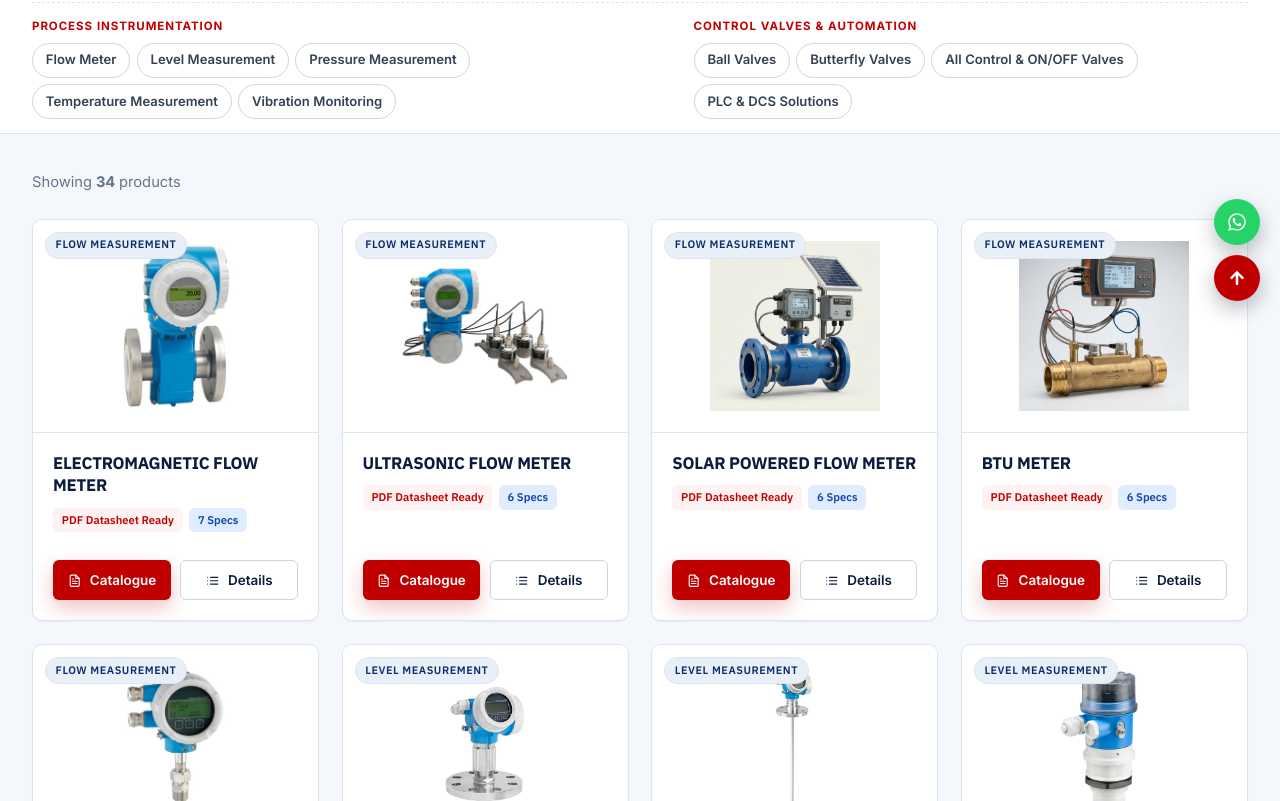
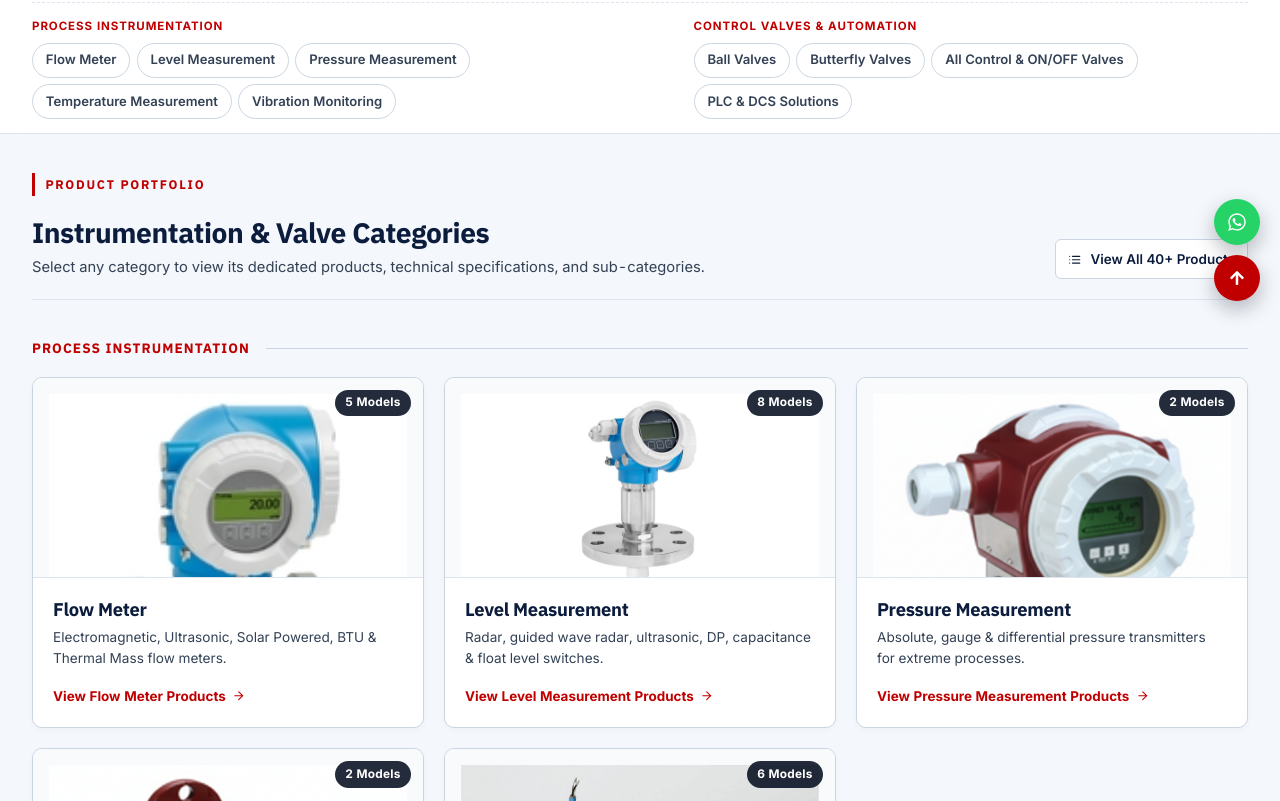
Before and after one commit to tapgit-web/MCC-WEBSITE, a React (Vite) app: page /products in a window 1280 px wide. Shown: the part 479-1280 px from the top of the page. Built offline with nearby package versions, Linux system fonts and the light colour scheme.

Commit message:
Show category cards with name and image on products overview that navigate to sub-category product lists

```diff
--- a/src/components/pages/ProductLists.css
+++ b/src/components/pages/ProductLists.css
@@ -364,10 +364,191 @@
 
 @media (prefers-reduced-motion: reduce) {
   .cira-product-card,
-  .cira-product-card__img {
+  .cira-product-card__img,
+  .cira-cat-tile,
+  .cira-cat-tile__img {
     transition: none;
   }
-  .cira-product-card:hover {
+  .cira-product-card:hover,
+  .cira-cat-tile:hover {
     transform: none;
   }
 }
+
+/* ==========================================================================
+   Product Categories Overview Grid (Name & Image Showcase)
+   ========================================================================== */
+
+.cira-catalog-overview {
+  display: flex;
+  flex-direction: column;
+  gap: 2.5rem;
+}
+
+.cira-catalog-overview__header {
+  display: flex;
+  flex-direction: column;
+  gap: 1rem;
+  padding-bottom: 1.25rem;
+  border-bottom: 1px solid var(--cira-border);
+}
+
+@media (min-width: 768px) {
+  .cira-catalog-overview__header {
+    flex-direction: row;
+    align-items: flex-end;
+    justify-content: space-between;
+  }
+}
+
+.cira-catalog-overview__title {
+  font-size: clamp(1.4rem, 2.2vw, 1.85rem);
+  font-weight: 700;
+  color: var(--cira-navy-900);
+  margin: 0.35rem 0 0.4rem;
+}
+
+.cira-catalog-overview__subtitle {
+  color: var(--cira-text-secondary);
+  font-size: 0.92rem;
+  max-width: 680px;
+  margin: 0;
+  line-height: 1.6;
+}
+
+.cira-showcase-section {
+  display: flex;
+  flex-direction: column;
+  gap: 1.25rem;
+}
+
+.cira-showcase-section__head {
+  display: flex;
+  align-items: center;
+  gap: 1rem;
+}
+
+.cira-showcase-section__tag {
+  font-size: 0.85rem;
+  font-weight: 800;
+  text-transform: uppercase;
+  letter-spacing: 0.08em;
+  color: var(--cira-red-600);
+  margin: 0;
+  white-space: nowrap;
+}
+
+.cira-showcase-section__line {
+  flex: 1;
+  height: 1px;
+  background: var(--cira-border-strong);
+}
+
+.cira-showcase-grid {
+  display: grid;
+  grid-template-columns: 1fr;
+  gap: 1.25rem;
+}
+
+@media (min-width: 576px) {
+  .cira-showcase-grid {
+    grid-template-columns: repeat(2, 1fr);
+  }
+}
+
+@media (min-width: 992px) {
+  .cira-showcase-grid {
+    grid-template-columns: repeat(3, 1fr);
+  }
+}
+
+.cira-cat-tile {
+  display: flex;
+  flex-direction: column;
+  background: #ffffff;
+  border: 1.5px solid var(--cira-border-strong);
+  border-radius: var(--radius-md);
+  text-decoration: none;
+  color: inherit;
+  overflow: hidden;
+  transition: transform 0.2s cubic-bezier(0.16, 1, 0.3, 1), box-shadow 0.2s ease, border-color 0.2s ease;
+  box-shadow: 0 2px 6px rgba(0, 0, 0, 0.03);
+}
+
+.cira-cat-tile:hover {
+  transform: translateY(-4px);
+  box-shadow: 0 10px 24px rgba(6, 15, 33, 0.08);
+  border-color: var(--cira-red-600);
+}
+
+.cira-cat-tile__media {
+  position: relative;
+  width: 100%;
+  height: 200px;
+  background: #f8fafc;
+  display: grid;
+  place-items: center;
+  overflow: hidden;
+  padding: 1rem;
+  border-bottom: 1px solid var(--cira-border);
+}
+
+.cira-cat-tile__img {
+  width: 100%;
+  height: 100%;
+  object-fit: contain;
+  transition: transform 0.3s cubic-bezier(0.16, 1, 0.3, 1);
+}
+
+.cira-cat-tile:hover .cira-cat-tile__img {
+  transform: scale(1.06);
+}
+
+.cira-cat-tile__badge {
+  position: absolute;
+  top: 0.75rem;
+  right: 0.75rem;
+  background: rgba(6, 15, 33, 0.88);
+  color: #ffffff;
+  padding: 0.22rem 0.65rem;
+  border-radius: 999px;
+  font-size: 0.74rem;
+  font-weight: 700;
+  letter-spacing: 0.02em;
+}
+
+.cira-cat-tile__body {
+  padding: 1.25rem;
+  display: flex;
+  flex-direction: column;
+  flex: 1;
+}
+
+.cira-cat-tile__title {
+  font-size: 1.15rem;
+  font-weight: 700;
+  color: var(--cira-navy-900);
+  margin: 0 0 0.45rem;
+}
+
+.cira-cat-tile__desc {
+  font-size: 0.85rem;
+  color: var(--cira-text-secondary);
+  line-height: 1.55;
+  margin: 0 0 1rem;
+  flex: 1;
+}
+
+.cira-cat-tile__action {
+  display: inline-flex;
+  align-items: center;
+  gap: 0.4rem;
+  font-size: 0.84rem;
+  font-weight: 700;
+  color: var(--cira-red-600);
+  transition: gap 0.2s ease;
+}
+
+.cira-cat-tile:hover .cira-cat-tile__action {
+  gap: 0.65rem;
+}
--- a/src/components/pages/ProductLists.js
+++ b/src/components/pages/ProductLists.js
@@ -1,12 +1,97 @@
-import React, { useState, useMemo } from "react";
+import React, { useState, useMemo, useEffect } from "react";
 import { useParams, Link, useNavigate } from "react-router-dom";
-import { FiSearch, FiFileText, FiList, FiCpu, FiCheckCircle, FiArrowRight } from "react-icons/fi";
+import { FiSearch, FiFileText, FiList, FiCpu, FiCheckCircle, FiArrowRight, FiGrid } from "react-icons/fi";
 import products from "../../data/products";
 import "./ProductLists.css";
 import PdfViewerModal from "../common/PdfViewerModal";
 import AnimatedSection from "../animation/AnimatedSection";
 import { StaggerGrid, StaggerItem } from "../animation/MotionPrimitives";
+
+import flowImg from "../images/product/flow/ELECTROMAGNETICFLOWMETER.jpg";
+import levelImg from "../images/product/level/RadarLevel.jpeg";
+import pressureImg from "../images/product/pressure/dpt.png";
+import tempImg from "../images/product/temperature/head.png";
+import vibrationImg from "../images/product/vibration/sensors.png";
+import ballValveImg from "../images/product/valve/2pcsballvalve.png";
+import bfvImg from "../images/product/valve/LineedButterfly.png";
+import valveImg from "../images/product/valve/3pcsballvalve.png";
 import plcImg from "../images/product/plc_dcs_real.jpg";
+
+const CATEGORY_SHOWCASE = [
+  {
+    group: "Process Instrumentation",
+    items: [
+      {
+        name: "Flow Meter",
+        slug: "flow measurement",
+        image: flowImg,
+        count: "5 Models",
+        subtitle: "Electromagnetic, Ultrasonic, Solar Powered, BTU & Thermal Mass flow meters.",
+      },
+      {
+        name: "Level Measurement",
+        slug: "level measurement",
+        image: levelImg,
+        count: "8 Models",
+        subtitle: "Radar, guided wave radar, ultrasonic, DP, capacitance & float level switches.",
+      },
+      {
+        name: "Pressure Measurement",
+        slug: "pressure measurement",
+        image: pressureImg,
+        count: "2 Models",
+        subtitle: "Absolute, gauge & differential pressure transmitters for extreme processes.",
+      },
+      {
+        name: "Temperature Measurement",
+        slug: "temperature measurement",
+        image: tempImg,
+        count: "2 Models",
+        subtitle: "Head mount and float mount industrial temperature sensors & transmitters.",
+      },
+      {
+        name: "Vibration Monitoring",
+        slug: "vibration monitoring",
+        image: vibrationImg,
+        count: "6 Models",
+        subtitle: "Accelerometers, velocity sensors, displacement & bearing condition monitors.",
+      },
+    ],
+  },
+  {
+    group: "Control Valves & Automation",
+    items: [
+      {
+        name: "Ball Valves",
+        slug: "ball valve",
+        image: ballValveImg,
+        count: "7 Models",
+        subtitle: "2-piece, 3-piece, 3/4-way, wafer, UPVC, PP & FEP/PFA lined ball valves.",
+      },
+      {
+        name: "Butterfly Valves",
+        slug: "butterfly valve",
+        image: bfvImg,
+        count: "4 Models",
+        subtitle: "Rubber lined, double flanged, lug type & FEP/PFA lined butterfly valves.",
+      },
+      {
+        name: "All Control & ON/OFF Valves",
+        slug: "valve",
+        image: valveImg,
+        count: "11 Models",
+        subtitle: "Complete portfolio of pneumatic actuator & manual control valves.",
+      },
+      {
+        name: "PLC & DCS Solutions",
+        slug: "plc & dcs solutions",
+        image: plcImg,
+        count: "Turnkey",
+        subtitle: "System integration, control panel engineering & SCADA commissioning.",
+      },
+    ],
+  },
+];
 
 const INSTRUMENTATION_CATEGORIES = [
   { label: "Flow Meter", slug: "flow measurement" },
@@ -47,9 +132,16 @@ function ProductLists() {
   const [searchQuery, setSearchQuery] = useState("");
   const [selectedPdfProduct, setSelectedPdfProduct] = useState(null);
   const [isPdfModalOpen, setIsPdfModalOpen] = useState(false);
+  const [showAllFlat, setShowAllFlat] = useState(false);
 
   const selectedCategory = decodeURIComponent(category || "").trim().toLowerCase();
   const isPlcDcs = selectedCategory === "plc & dcs solutions";
+
+  useEffect(() => {
+    setShowAllFlat(false);
+  }, [category]);
+
+  const showCategoriesOverview = !selectedCategory && !searchQuery && !showAllFlat;
 
   const isPillActive = (slug) => {
     if (!selectedCategory && slug === "") return true;
@@ -352,23 +444,90 @@ function ProductLists() {
               </div>
             </section>
           </AnimatedSection>
+        ) : showCategoriesOverview ? (
+          <div className="cira-catalog-overview">
+            <div className="cira-catalog-overview__header">
+              <div>
+                <span className="cira-eyebrow">Product Portfolio</span>
+                <h2 className="cira-catalog-overview__title">Instrumentation &amp; Valve Categories</h2>
+                <p className="cira-catalog-overview__subtitle">
+                  Select any category to view its dedicated products, technical specifications, and sub-categories.
+                </p>
+              </div>
+              <button
+                type="button"
+                className="cira-btn cira-btn--outline cira-btn--sm"
+                onClick={() => setShowAllFlat(true)}
+              >
+                <FiList aria-hidden="true" /> View All 40+ Products
+              </button>
+            </div>
+
+            {CATEGORY_SHOWCASE.map((section) => (
+              <section key={section.group} className="cira-showcase-section">
+                <div className="cira-showcase-section__head">
+                  <h3 className="cira-showcase-section__tag">{section.group}</h3>
+                  <div className="cira-showcase-section__line" aria-hidden="true" />
+                </div>
+
+                <div className="cira-showcase-grid">
+                  {section.items.map((cat) => (
+                    <Link
+                      key={cat.slug}
+                      to={`/products/${encodeURIComponent(cat.slug)}`}
+                      className="cira-cat-tile"
+                    >
+                      <div className="cira-cat-tile__media">
+                        <img
+                          src={cat.image}
+                          alt={cat.name}
+                          className="cira-cat-tile__img"
+                          loading="lazy"
+                        />
+                        <span className="cira-cat-tile__badge">{cat.count}</span>
+                      </div>
+                      <div className="cira-cat-tile__body">
+                        <h4 className="cira-cat-tile__title">{cat.name}</h4>
+                        <p className="cira-cat-tile__desc">{cat.subtitle}</p>
+                        <div className="cira-cat-tile__action">
+                          <span>View {cat.name} Products</span>
+                          <FiArrowRight aria-hidden="true" />
+                        </div>
+                      </div>
+                    </Link>
+                  ))}
+                </div>
+              </section>
+            ))}
+          </div>
         ) : (
           <>
             <div className="cira-catalog-meta">
               <p className="m-0">
                 Showing <strong>{filtered.length}</strong>{" "}
                 {filtered.length === 1 ? "product" : "products"}
-                {selectedCategory ? ` in ${displayTitle}` : ""}
+                {selectedCategory ? ` in ${displayTitle}` : " across all categories"}
               </p>
+              <div className="d-flex align-items-center gap-2">
+                {!selectedCategory && showAllFlat && (
+                  <button
+                    type="button"
+                    className="cira-clear-btn"
+                    onClick={() => setShowAllFlat(false)}
+                  >
+                    <FiGrid aria-hidden="true" /> View by Categories
+                  </button>
+                )}
                 {searchQuery && (
                   <button
                     type="button"
                     className="cira-clear-btn"
                     onClick={() => setSearchQuery("")}
                   >
-                  Clear filter
+                    Clear search
                   </button>
                 )}
+              </div>
             </div>
 
             {filtered.length === 0 ? (
```
Lines whose indentation alone changed are shown as unchanged.
